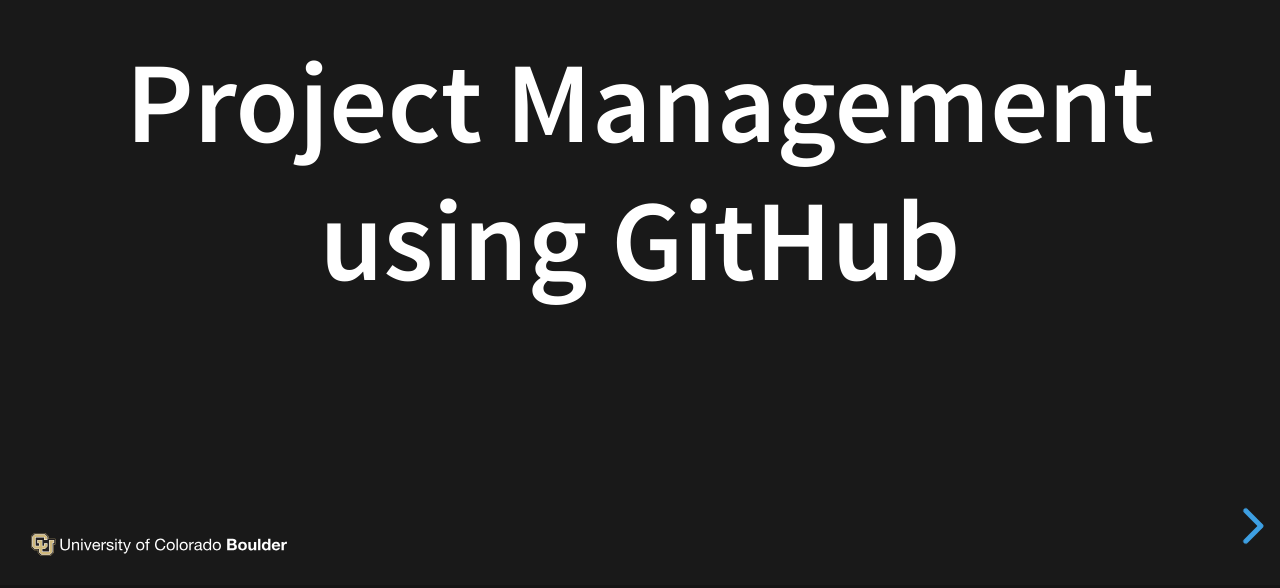
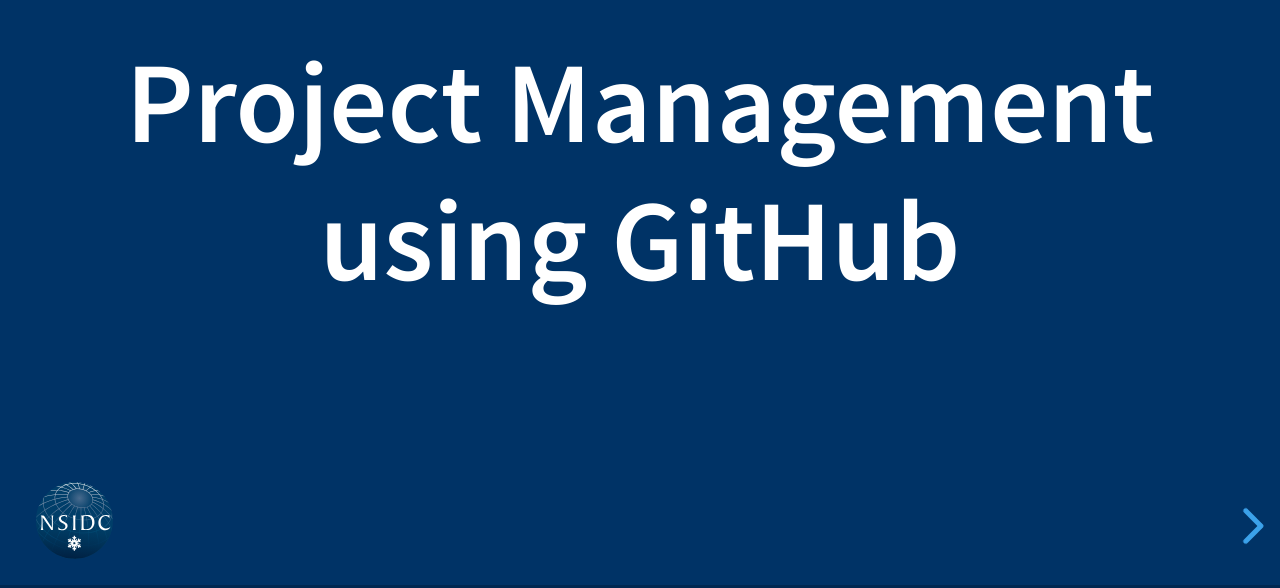
Before and after one commit to jwfuller/github-pm, a plain HTML site: page index.html in a window 1280 px wide. Shown: the part 212-800 px from the top of the page. Drawn offline with Linux system fonts and the light colour scheme.

Commit message:
NSIDC version of theme

```diff
--- a/css/logo/logo.css
+++ b/css/logo/logo.css
@@ -1,6 +1,6 @@
 body.reveal-viewport {
-    background-image: url(ucb-white.svg);
-    background-size: 20%;
+    background-image: url(logo.svg);
+    background-size: 6%;
     background-repeat: no-repeat;
     background-position: 3% 96%;
 }
--- a/dist/theme/blue.css
+++ b/dist/theme/blue.css
@@ -11,7 +11,7 @@ section.has-light-background, section.has-light-background h1, section.has-light
  * GLOBAL STYLES
  *********************************************/
 :root {
-  --background-color: #191919;
+  --background-color: #003366;
   --main-font: Source Sans Pro, Helvetica, sans-serif;
   --main-font-size: 42px;
   --main-color: #fff;
@@ -36,8 +36,8 @@ section.has-light-background, section.has-light-background h1, section.has-light
   --selection-color: #fff; }
 
 .reveal-viewport {
-  background: #191919;
-  background-color: #191919; }
+  background: #003366;
+  background-color: #003366; }
 
 .reveal {
   font-family: "Source Sans Pro", Helvetica, sans-serif;
@@ -282,4 +282,4 @@ section.has-light-background, section.has-light-background h1, section.has-light
  *********************************************/
 @media print {
   .backgrounds {
-    background-color: #191919; } }
+    background-color: #003366; } }
```
Also changed, not shown: css/logo/logo.svg (added).
